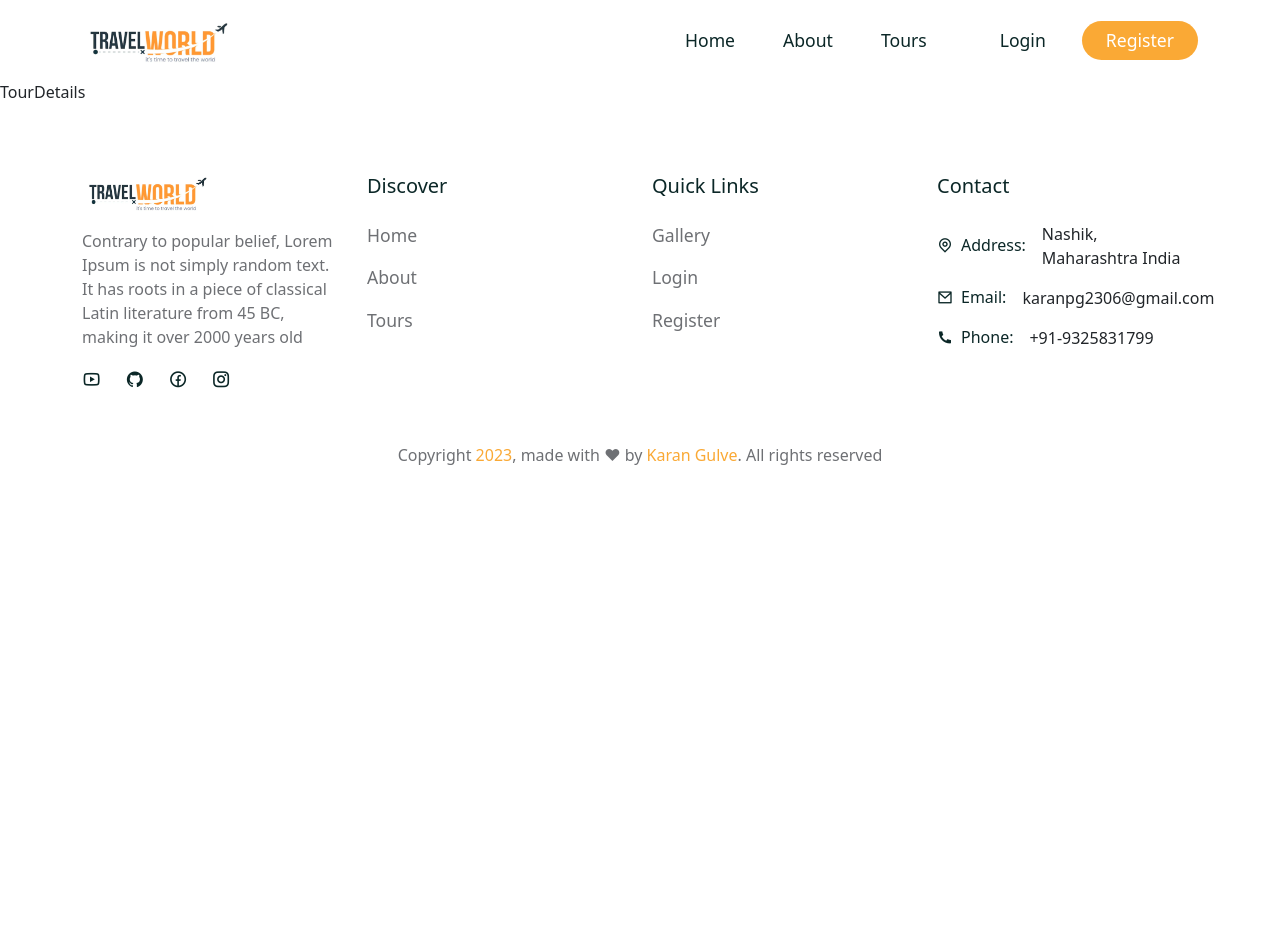
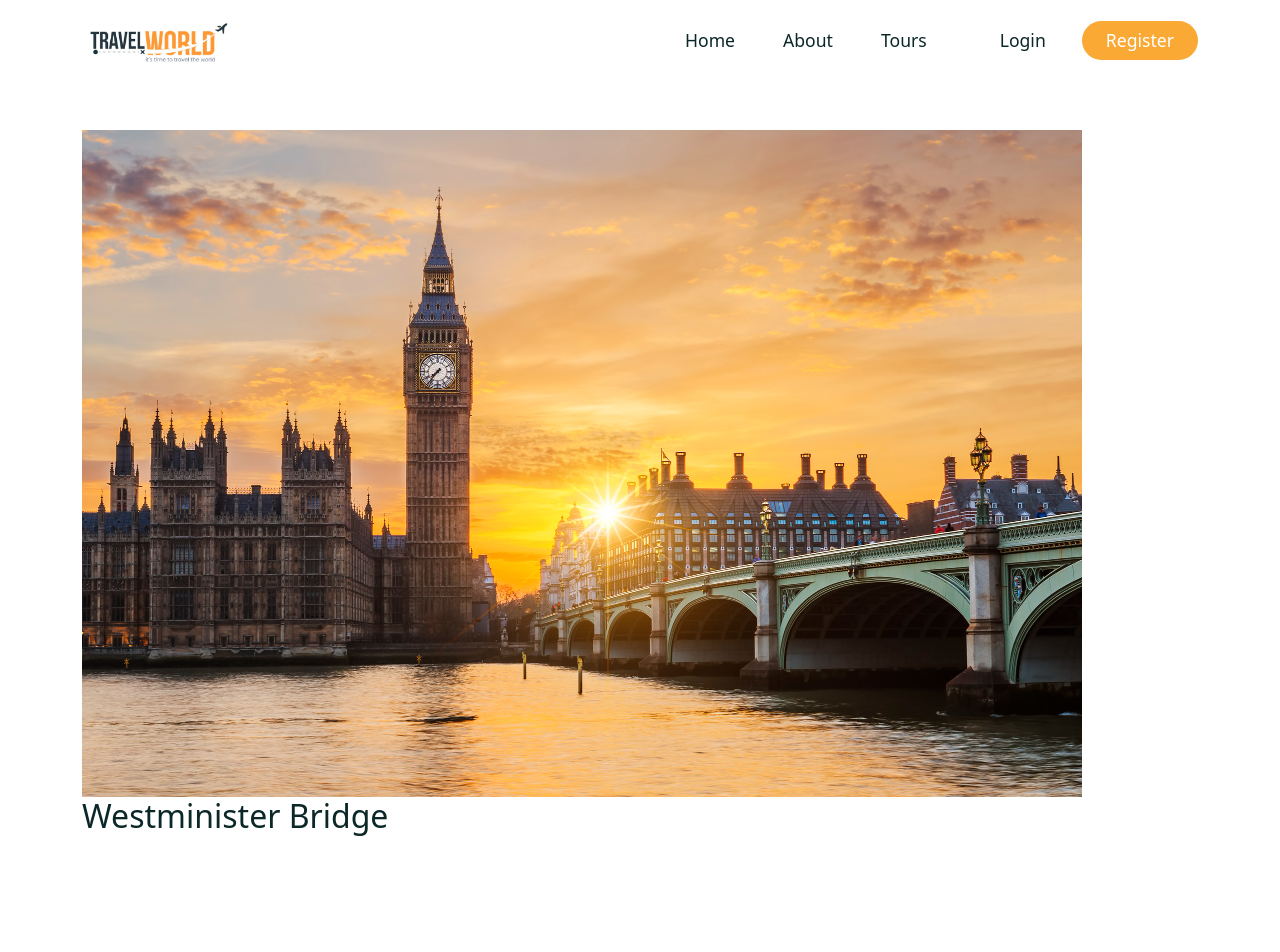
Before and after one commit to KaranGulve4342/Tour_booking, a React (Create React App) app in the folder frontend/: page /tours/01 in a window 1280 px wide. Shown: the top 952 px of the page. Before the commit the page ends 800 px from the top, so only its background shows below. Built offline with nearby package versions, Linux system fonts and the light colour scheme; a web font is replaced by a local one.

Commit message:
changes commited

```diff
--- a/frontend/src/pages/TourDetails.jsx
+++ b/frontend/src/pages/TourDetails.jsx
@@ -1,8 +1,39 @@
 import React from 'react'
+import '../styles/tour-details.css'
+import {Container, Row, Col, Form, ListGroup } from 'reactstrap';
+import {useParams} from 'react-router-dom';
+import tourData from '../assets/data/tours'
 
 const TourDetails = () => {
+
+    const {id} = useParams()
+
+    // this is an static data later we will call our API and load our data from database
+    const tour = tourData.find(tour=> tour.id === id)
+
+    const {photo, title, desc,price, reviews, city, distance, maxGroupSize} = tour
+
+
   return (
-    <div>TourDetails</div>
+    <>
+      <section>
+        <Container>
+          <Row>
+            <Col lg='8'>
+              <div className='tour__content'>
+                <img src={photo} alt="" />
+
+                <div className='tour__info'>
+                  <h2>
+                    {title}
+                  </h2>
+                </div>
+              </div>
+            </Col>
+          </Row>
+        </Container>
+      </section>
+    </>
   )
 }
 
```
Also changed, not shown: frontend/src/styles/tour-details.css (added).
